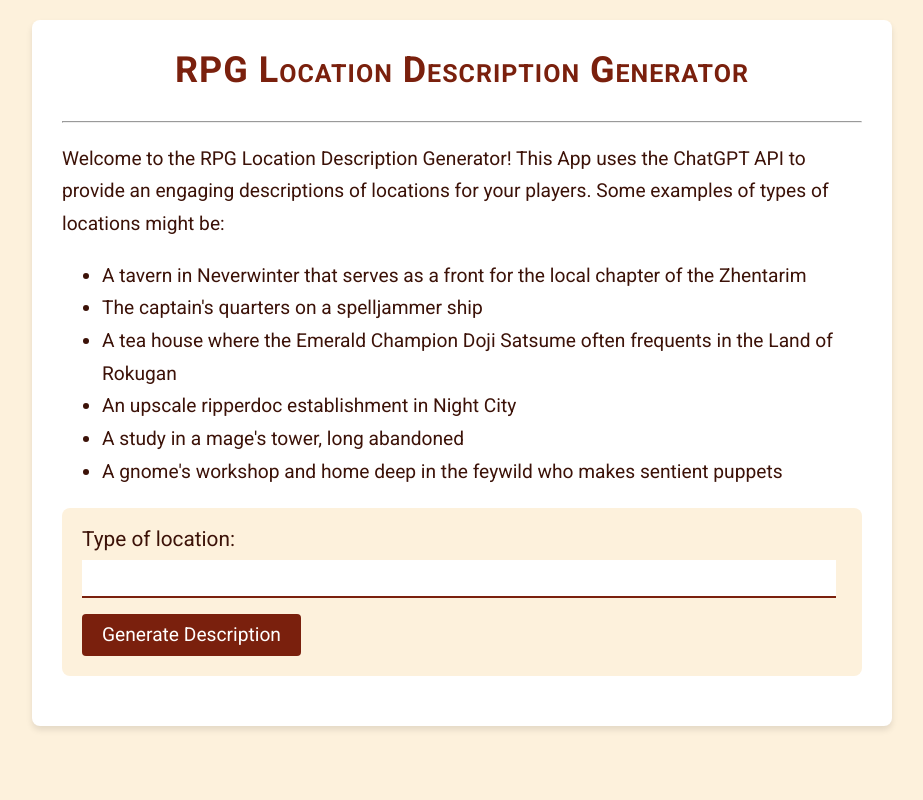
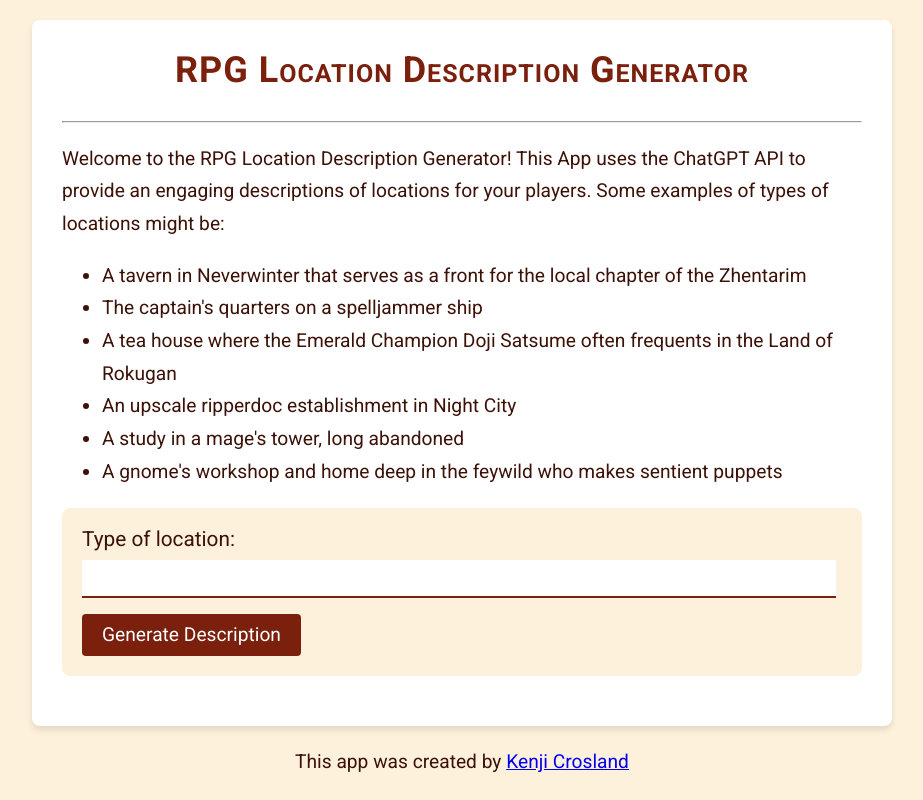
Before and after one commit to KenjiCrosland/ai-rpg-companion, a Vue app: page / in a window 1280 px wide. Shown: the whole page, without its empty margins (178-1101 px from the left). Built offline with nearby package versions, Linux system fonts and the light colour scheme; no server answers.

Commit message:
Add credits

```diff
--- a/src/App.vue
+++ b/src/App.vue
@@ -23,6 +23,9 @@
     <div v-if="loading">Generating...</div>
     <div v-if="locationDescription" class="location-description">{{ locationDescription }}</div>
   </div>
+  <p class="credits">
+    This app was created by <a href='https://cros.land'>Kenji Crosland</a>
+  </p>
 </template>
 
 <script>
@@ -118,6 +121,12 @@ Based on these style notes, please write a description of ${this.typeOfPlace}. P
   border-radius: 8px;
   box-shadow: 0px 4px 6px rgba(0, 0, 0, 0.1);
 }
+.credits {
+  font-family: 'Roboto', sans-serif;
+  max-width: 800px;
+  margin: 5px auto;
+  text-align: center;
+}
 
 h1 {
   font-family: 'Roboto', sans-serif;
```
